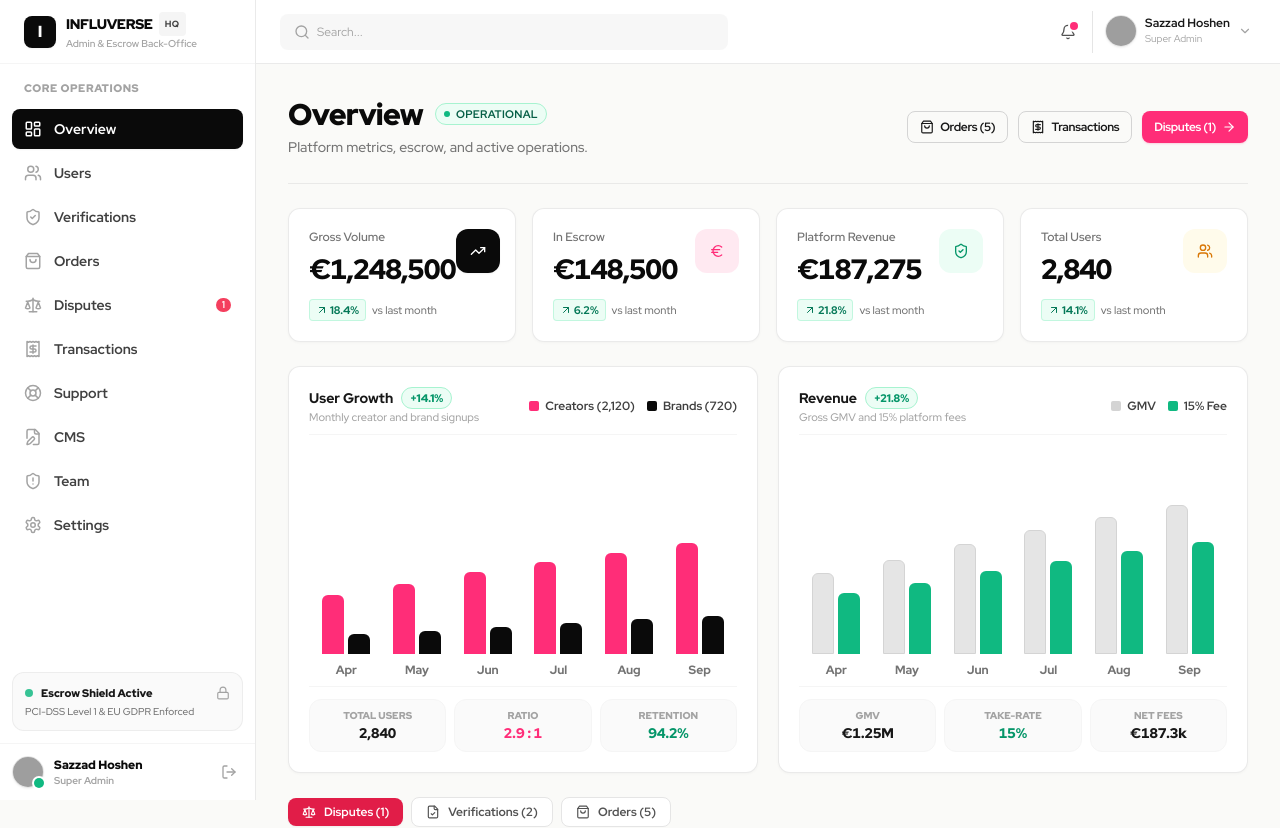
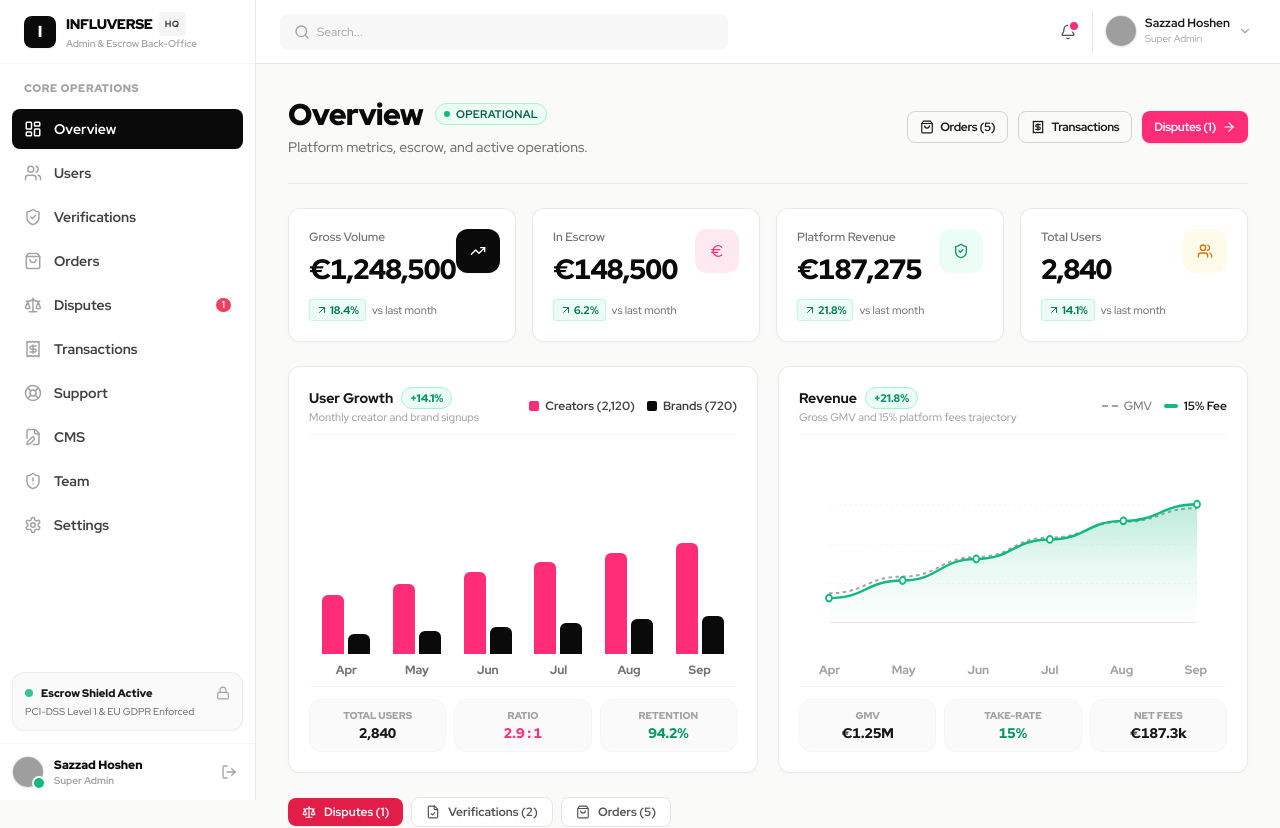
Before and after one commit to BeingSazzad/Influencer-Dashboard, a React (Vite) app: page / in a window 1280 px wide. Shown: the top 828 px of the page. Built offline with nearby package versions, Linux system fonts and the light colour scheme; grey boxes are pictures that could not be loaded; a web font is replaced by a local one.

Commit message:
feat(charts): convert revenue chart to curved area trendline for visual hierarchy

```diff
--- a/src/pages/dashboard/DashboardPage.tsx
+++ b/src/pages/dashboard/DashboardPage.tsx
@@ -311,7 +311,7 @@ export const DashboardPage: React.FC = () => {
           </div>
         </Card>
 
-        {/* CHART 2: REVENUE */}
+        {/* CHART 2: REVENUE (Curved Trend Area Chart for Visual Hierarchy) */}
         <Card className="p-5 space-y-3">
           <div className="flex items-center justify-between gap-3 pb-2 border-b border-neutral-100">
             <div>
@@ -324,19 +324,19 @@ export const DashboardPage: React.FC = () => {
                 </span>
               </div>
               <p className="text-[11px] text-neutral-400 font-medium">
-                Gross GMV and 15% platform fees
+                Gross GMV and 15% platform fees trajectory
               </p>
             </div>
 
             {/* Legend */}
             <div className="flex items-center gap-3 text-xs font-bold shrink-0">
               <div className="flex items-center gap-1.5">
-                <span className="w-2.5 h-2.5 rounded-sm bg-neutral-300" />
-                <span className="text-neutral-700">GMV</span>
+                <span className="w-4 h-0.5 border-t-2 border-dashed border-neutral-400" />
+                <span className="text-neutral-500 font-medium">GMV</span>
               </div>
               <div className="flex items-center gap-1.5">
-                <span className="w-2.5 h-2.5 rounded-sm bg-emerald-500" />
-                <span className="text-neutral-700">15% Fee</span>
+                <span className="w-3.5 h-1 rounded-full bg-emerald-500" />
+                <span className="text-neutral-900 font-bold">15% Fee</span>
               </div>
             </div>
           </div>
@@ -354,51 +354,129 @@ export const DashboardPage: React.FC = () => {
                 </span>
                 <span>•</span>
                 <span className="text-emerald-400 font-black">
-                  Fee: {formatCurrency(incomeGrowthData[hoveredIncomeMonth].netFee)}
+                  15% Fee: {formatCurrency(incomeGrowthData[hoveredIncomeMonth].netFee)}
                 </span>
               </div>
             )}
 
-            {/* SVG Visual */}
-            <div className="h-56 flex items-end justify-between gap-3 pt-6 pb-2 px-2 border-b border-neutral-100">
+            {/* SVG Curved Area & Trend Line Visual */}
+            <div className="h-56 flex flex-col justify-between pt-2">
+              <svg
+                viewBox="0 0 500 180"
+                className="w-full h-44 overflow-visible"
+                preserveAspectRatio="none"
+              >
+                <defs>
+                  <linearGradient id="revenueAreaGrad" x1="0" y1="0" x2="0" y2="1">
+                    <stop offset="0%" stopColor="#10B981" stopOpacity="0.28" />
+                    <stop offset="50%" stopColor="#10B981" stopOpacity="0.10" />
+                    <stop offset="100%" stopColor="#10B981" stopOpacity="0.00" />
+                  </linearGradient>
+                </defs>
+
+                {/* Horizontal Gridlines */}
+                <line x1="35" y1="35" x2="465" y2="35" stroke="#F4F4F0" strokeDasharray="3 3" />
+                <line x1="35" y1="75" x2="465" y2="75" stroke="#F4F4F0" strokeDasharray="3 3" />
+                <line x1="35" y1="115" x2="465" y2="115" stroke="#F4F4F0" strokeDasharray="3 3" />
+                <line x1="35" y1="155" x2="465" y2="155" stroke="#E7E7E2" strokeWidth="1" />
+
+                {/* Active Hover Crosshair Line */}
+                {hoveredIncomeMonth !== null && (
+                  <line
+                    x1={[35, 121, 207, 293, 379, 465][hoveredIncomeMonth]}
+                    y1="20"
+                    x2={[35, 121, 207, 293, 379, 465][hoveredIncomeMonth]}
+                    y2="155"
+                    stroke="#10B981"
+                    strokeWidth="1.5"
+                    strokeDasharray="4 4"
+                  />
+                )}
+
+                {/* GMV Trendline (Dashed Neutral) */}
+                <path
+                  d="M 35,125 C 78,125 78,108 121,108 C 164,108 164,88 207,88 C 250,88 250,68 293,68 C 336,68 336,52 379,52 C 422,52 422,38 465,38"
+                  fill="none"
+                  stroke="#A3A39E"
+                  strokeWidth="2"
+                  strokeDasharray="4 4"
+                />
+
+                {/* 15% Fee Gradient Area Fill */}
+                <path
+                  d="M 35,130 C 78,130 78,112 121,112 C 164,112 164,90 207,90 C 250,90 250,70 293,70 C 336,70 336,51 379,51 C 422,51 422,34 465,34 L 465,155 L 35,155 Z"
+                  fill="url(#revenueAreaGrad)"
+                />
+
+                {/* 15% Fee Main Line */}
+                <path
+                  d="M 35,130 C 78,130 78,112 121,112 C 164,112 164,90 207,90 C 250,90 250,70 293,70 C 336,70 336,51 379,51 C 422,51 422,34 465,34"
+                  fill="none"
+                  stroke="#10B981"
+                  strokeWidth="2.5"
+                />
+
+                {/* Interactive Data Point Nodes */}
+                {[
+                  { x: 35, y: 130 },
+                  { x: 121, y: 112 },
+                  { x: 207, y: 90 },
+                  { x: 293, y: 70 },
+                  { x: 379, y: 51 },
+                  { x: 465, y: 34 },
+                ].map((pt, idx) => {
+                  const isHovered = hoveredIncomeMonth === idx;
+                  return (
+                    <g
+                      key={idx}
+                      className="cursor-pointer"
+                      onMouseEnter={() => setHoveredIncomeMonth(idx)}
+                      onMouseLeave={() => setHoveredIncomeMonth(null)}
+                    >
+                      <circle cx={pt.x} cy={pt.y} r="16" fill="transparent" />
+                      {isHovered && (
+                        <circle
+                          cx={pt.x}
+                          cy={pt.y}
+                          r="8"
+                          fill="#10B981"
+                          fillOpacity="0.2"
+                        />
+                      )}
+                      <circle
+                        cx={pt.x}
+                        cy={pt.y}
+                        r={isHovered ? 5 : 3.5}
+                        fill="#FFFFFF"
+                        stroke="#10B981"
+                        strokeWidth={isHovered ? 2.5 : 2}
+                      />
+                    </g>
+                  );
+                })}
+              </svg>
+
+              {/* X-Axis Month Labels */}
+              <div className="flex justify-between px-5 pt-1 border-b border-neutral-100 pb-2">
                 {incomeGrowthData.map((item, index) => {
-                const gmvHeight = (item.gmv / maxGmv) * 100;
-                const netFeeHeight = (item.netFee / (maxGmv * 0.2)) * 100;
                   const isHovered = hoveredIncomeMonth === index;
-
                   return (
-                  <div
+                    <button
                       key={item.month}
-                    className="flex-1 flex flex-col items-center h-full justify-end group cursor-pointer"
+                      type="button"
                       onMouseEnter={() => setHoveredIncomeMonth(index)}
                       onMouseLeave={() => setHoveredIncomeMonth(null)}
-                  >
-                    <div className="w-full max-w-[48px] flex items-end justify-center gap-1 h-full">
-                      {/* GMV Bar */}
-                      <div
-                        style={{ height: `${gmvHeight}%` }}
-                        className={`w-1/2 bg-neutral-200 border border-neutral-300 rounded-t-md transition-all duration-200 ${
-                          isHovered ? 'bg-neutral-300' : 'hover:opacity-90'
-                        }`}
-                      />
-                      {/* Net Fee Bar */}
-                      <div
-                        style={{ height: `${netFeeHeight}%` }}
-                        className={`w-1/2 bg-emerald-500 rounded-t-md transition-all duration-200 ${
-                          isHovered ? 'bg-emerald-400 shadow-md shadow-emerald-500/30' : 'hover:opacity-90'
-                        }`}
-                      />
-                    </div>
-                    <span
-                      className={`text-xs mt-2 transition-colors ${
-                        isHovered ? 'font-black text-emerald-600' : 'font-extrabold text-neutral-500'
+                      className={`text-xs transition-colors cursor-pointer ${
+                        isHovered
+                          ? 'font-black text-emerald-600'
+                          : 'font-extrabold text-neutral-400 hover:text-neutral-700'
                       }`}
                     >
                       {item.month}
-                    </span>
-                  </div>
+                    </button>
                   );
                 })}
+              </div>
             </div>
 
             {/* Bottom Summary Bar */}
```
Lines whose indentation alone changed are shown as unchanged.
